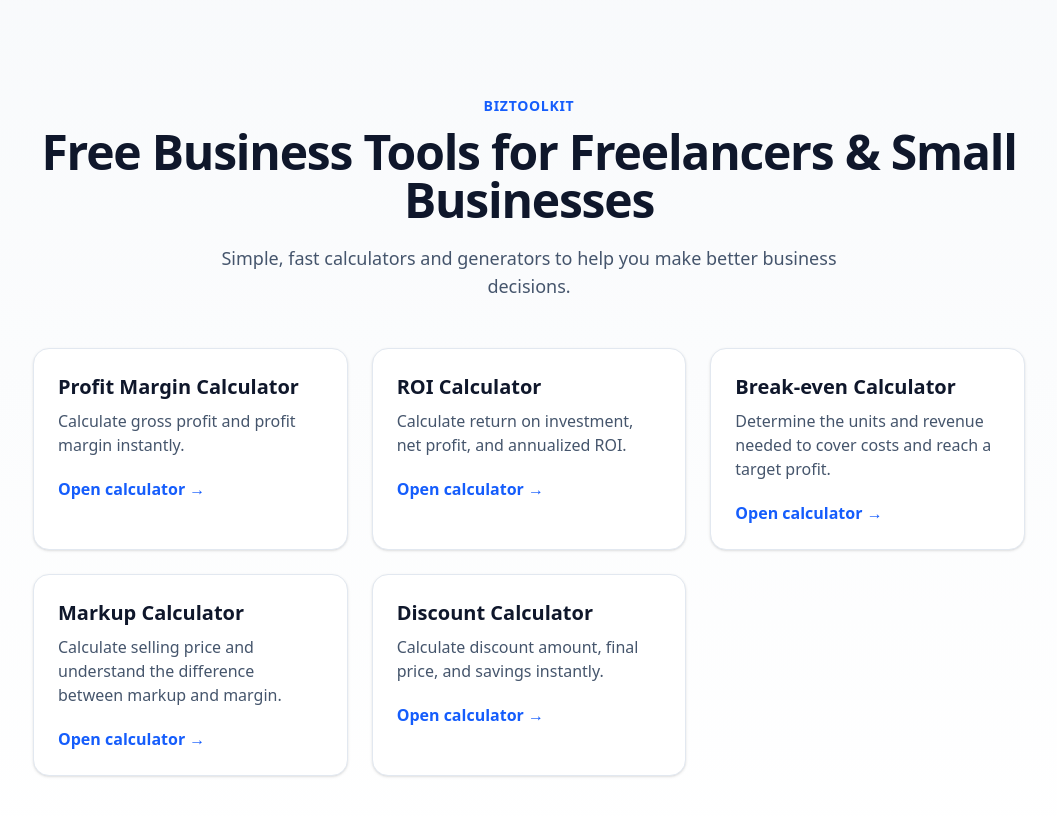
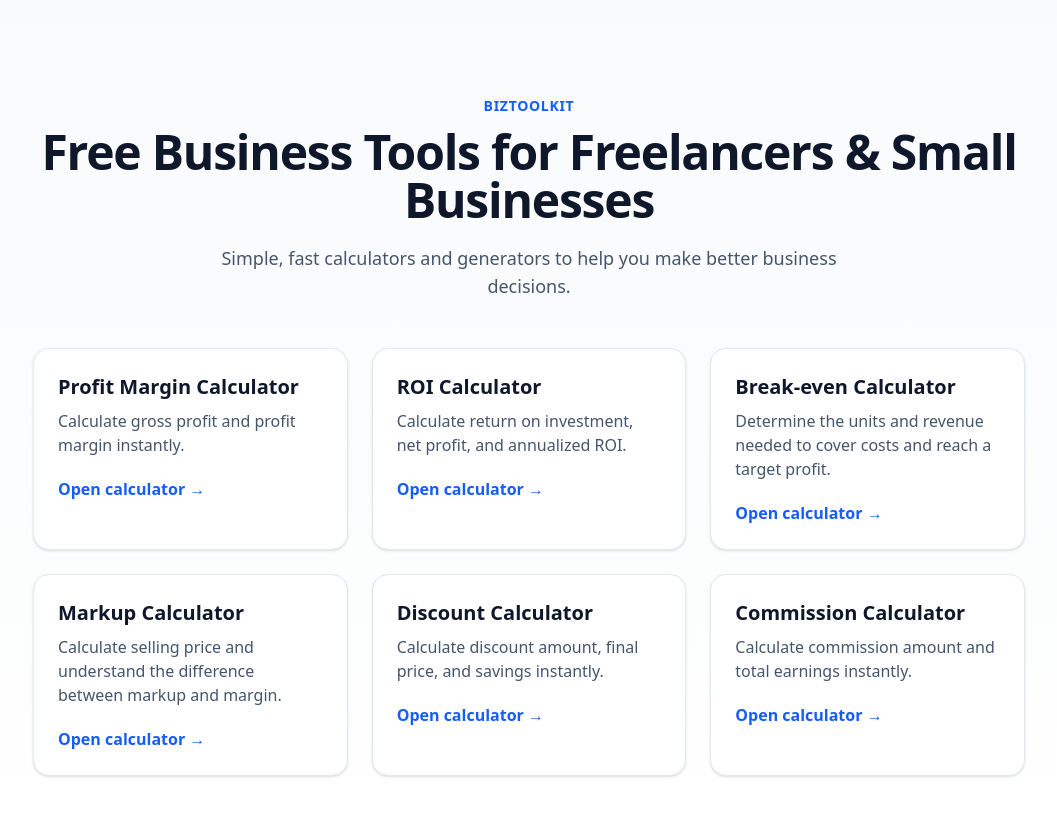
Before and after one commit to wakilmustaqeem/biztoolkit, a Next.js app: page / in a window 1280 px wide. Shown: the top 816 px of the page, without its empty margins (111-1168 px from the left). Built offline with nearby package versions, Linux system fonts and the light colour scheme.

Commit message:
feat: add commission calculator to homepage

```diff
--- a/app/page.tsx
+++ b/app/page.tsx
@@ -57,6 +57,15 @@ export default function Home() {
             <p className="mt-2 text-slate-600">Calculate discount amount, final price, and savings instantly.</p>
             <span className="mt-5 inline-block font-semibold text-blue-600">Open calculator →</span>
           </Link>
+
+          <Link
+            href="/commission-calculator"
+            className="rounded-2xl border border-slate-200 bg-white p-6 shadow-sm transition hover:-translate-y-1 hover:shadow-lg"
+          >
+            <h2 className="text-xl font-semibold text-slate-900">Commission Calculator</h2>
+            <p className="mt-2 text-slate-600">Calculate commission amount and total earnings instantly.</p>
+            <span className="mt-5 inline-block font-semibold text-blue-600">Open calculator →</span>
+          </Link>
         </div>
       </div>
     </main>
```
